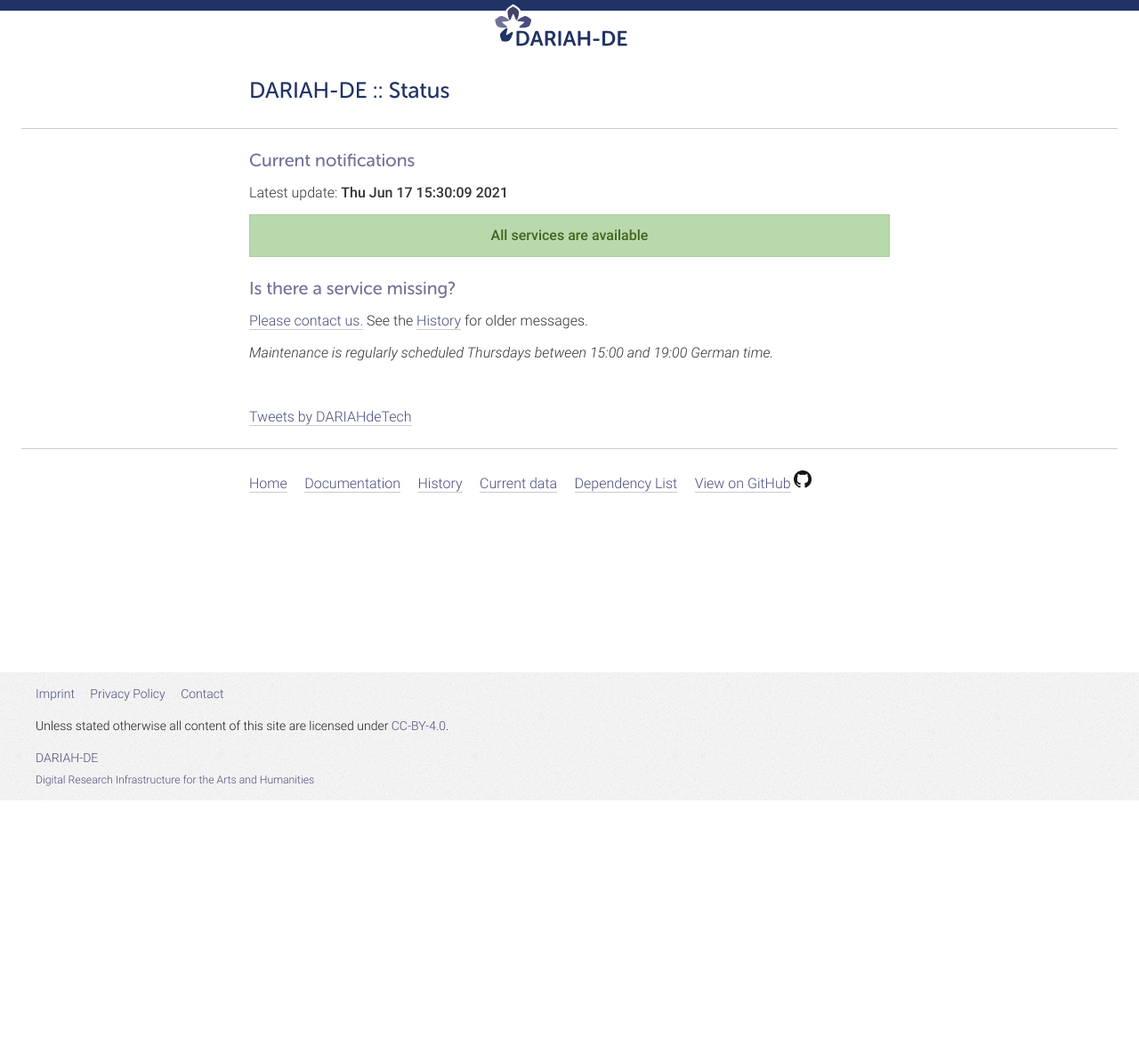
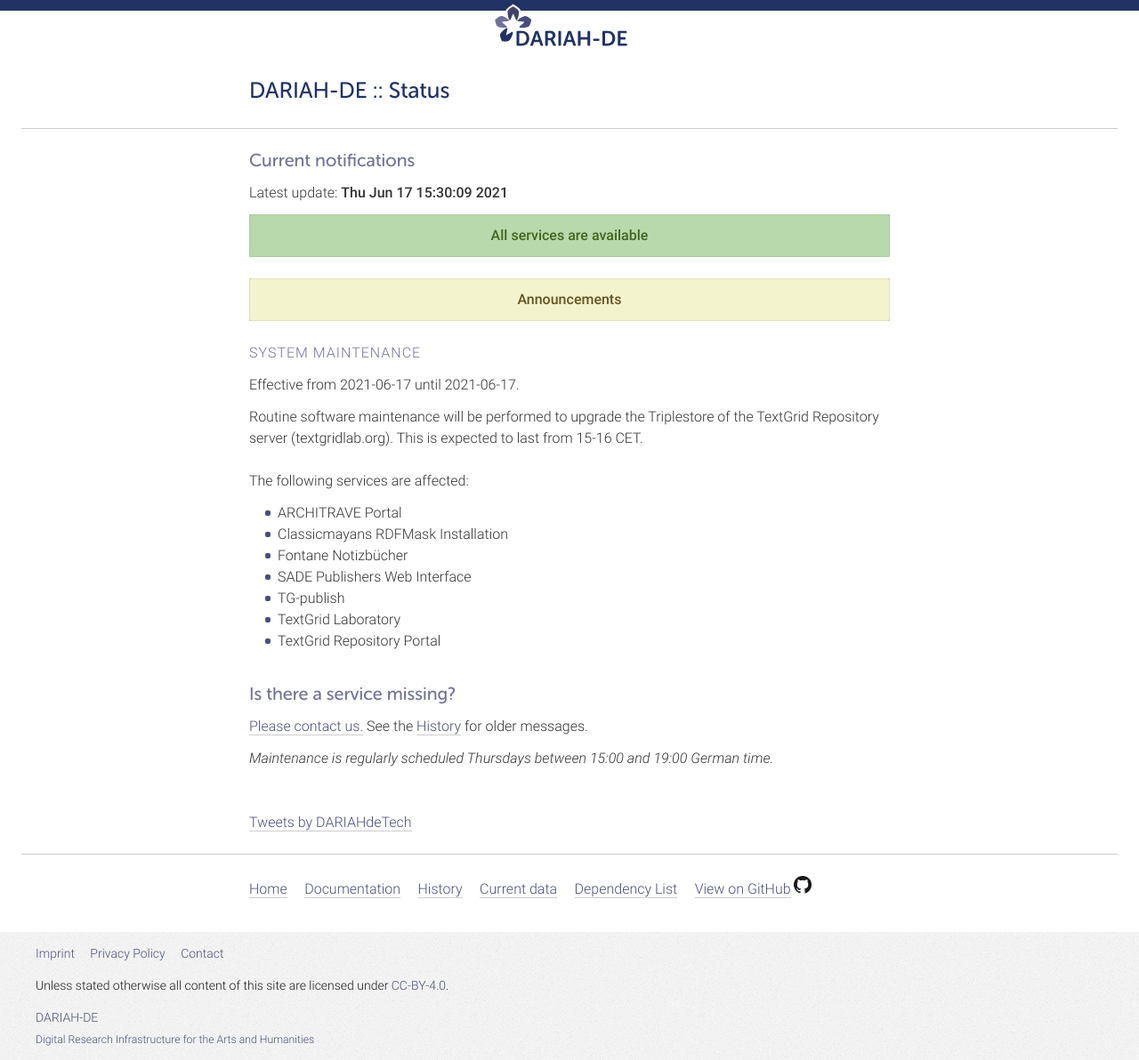
Before and after one commit to DARIAH-DE/status, a Jekyll site: the page built from index.md, in a window 1280 px wide. Shown: the whole page at 89% size. Built offline with Jekyll 4.4.1, drawn with Linux system fonts in a browser that asks for light colours; comment, search, counter and statistics services are not loaded; before the commit the page ends 900 px from its top, so only the background shows below that.

Commit message:
announce esx2 maintenance on 2021-06-17 15:00-16:00

```diff
--- a/_data/announcements.yaml
+++ b/_data/announcements.yaml
@@ -13,3 +13,9 @@
   description: 'The Confluence Wiki is updated to a new version.'
   affected:
     - '/services/confluence'
+- title: 'System Maintenance'
+  date_start: '2021-06-17'
+  date_end: '2021-06-17'
+  description: 'Routine software maintenance will be performed to upgrade the Triplestore of the TextGrid Repository server (textgridlab.org). This is expected to last from 15-16 CET.'
+  affected:
+    - '/servers/textgrid-esx2'
```
